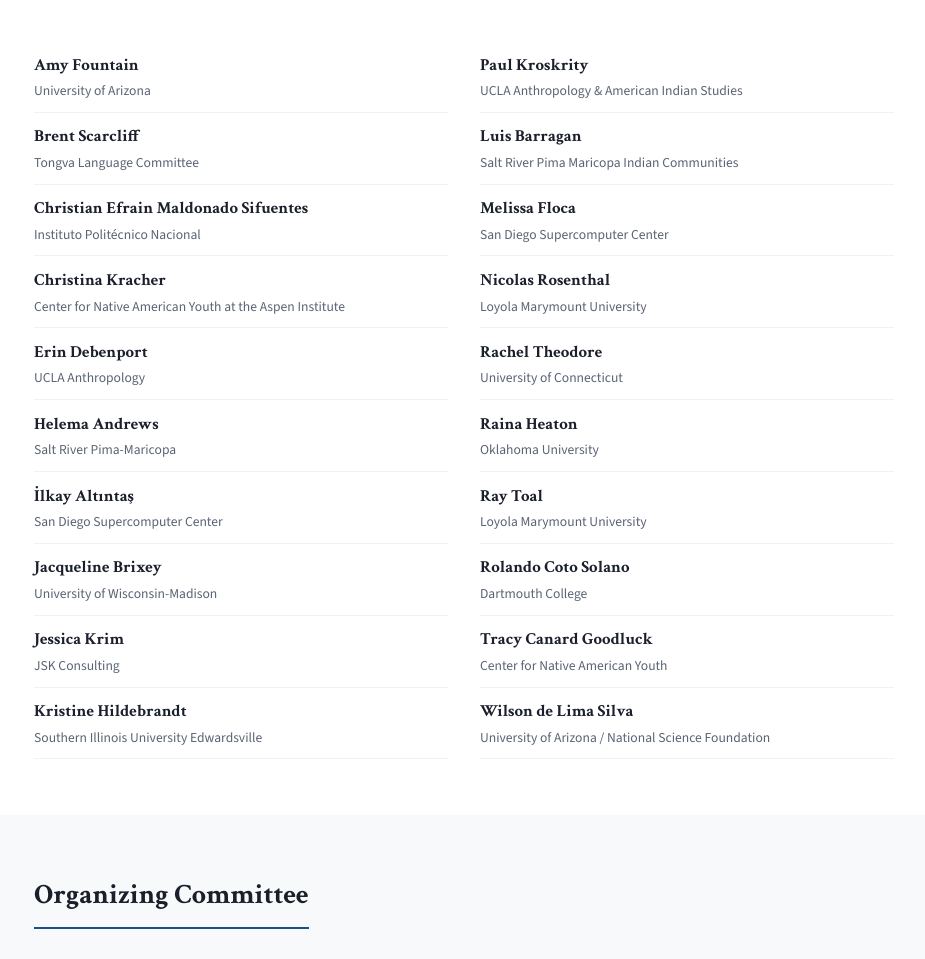
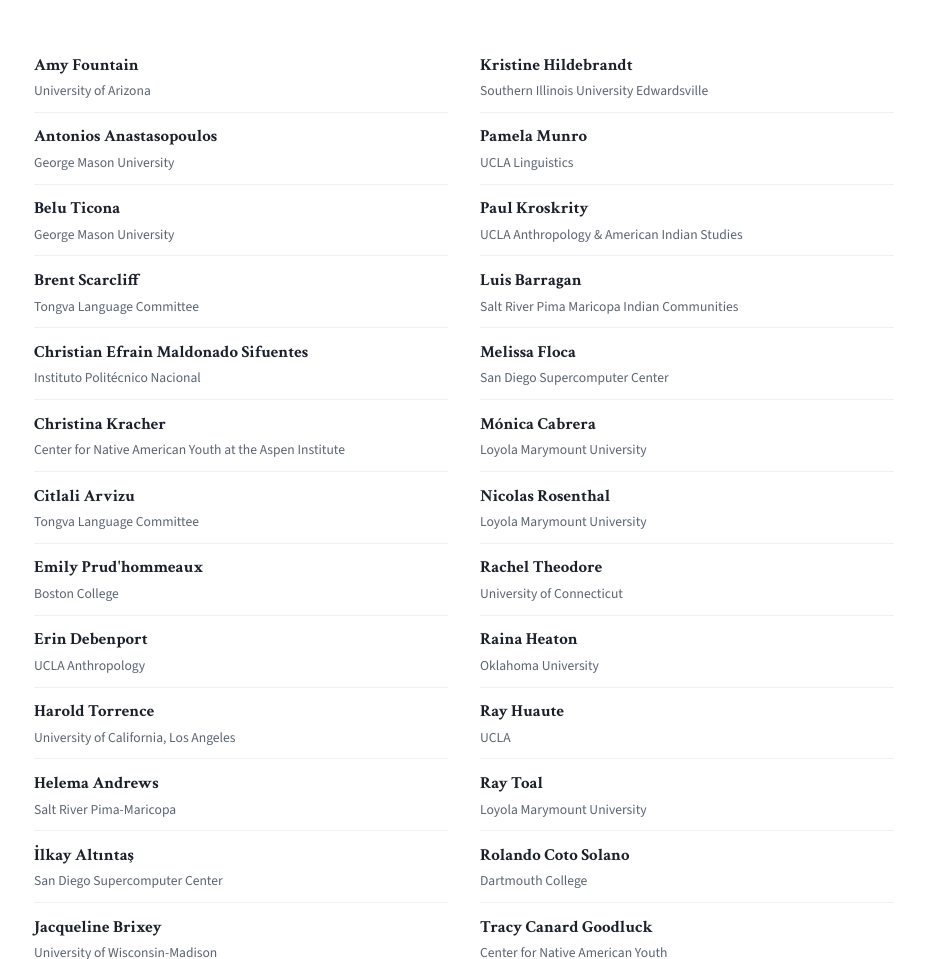
Before and after one commit to kubishi/sunawi-website, a website: page index.html in a window 1280 px wide. Shown: the part 1602-2561 px from the top of the page, without its empty margins (176-1101 px from the left). Drawn offline with nearby package versions, Linux system fonts and the light colour scheme.

Commit message:
Updates participants

```diff
--- a/index.html
+++ b/index.html
@@ -484,6 +484,14 @@
           <div class="participant-affiliation">University of Arizona</div>
         </div>
         <div class="participant">
+          <div class="participant-name">Antonios Anastasopoulos</div>
+          <div class="participant-affiliation">George Mason University</div>
+        </div>
+        <div class="participant">
+          <div class="participant-name">Belu Ticona</div>
+          <div class="participant-affiliation">George Mason University</div>
+        </div>
+        <div class="participant">
           <div class="participant-name">Brent Scarcliff</div>
           <div class="participant-affiliation">Tongva Language Committee</div>
         </div>
@@ -496,8 +504,20 @@
           <div class="participant-affiliation">Center for Native American Youth at the Aspen Institute</div>
         </div>
         <div class="participant">
+          <div class="participant-name">Citlali Arvizu</div>
+          <div class="participant-affiliation">Tongva Language Committee</div>
+        </div>
+        <div class="participant">
+          <div class="participant-name">Emily Prud'hommeaux</div>
+          <div class="participant-affiliation">Boston College</div>
+        </div>
+        <div class="participant">
           <div class="participant-name">Erin Debenport</div>
           <div class="participant-affiliation">UCLA Anthropology</div>
+        </div>
+        <div class="participant">
+          <div class="participant-name">Harold Torrence</div>
+          <div class="participant-affiliation">University of California, Los Angeles</div>
         </div>
         <div class="participant">
           <div class="participant-name">Helema Andrews</div>
@@ -520,6 +540,10 @@
           <div class="participant-affiliation">Southern Illinois University Edwardsville</div>
         </div>
         <div class="participant">
+          <div class="participant-name">Pamela Munro</div>
+          <div class="participant-affiliation">UCLA Linguistics</div>
+        </div>
+        <div class="participant">
           <div class="participant-name">Paul Kroskrity</div>
           <div class="participant-affiliation">UCLA Anthropology &amp; American Indian Studies</div>
         </div>
@@ -532,6 +556,10 @@
           <div class="participant-affiliation">San Diego Supercomputer Center</div>
         </div>
         <div class="participant">
+          <div class="participant-name">M&oacute;nica Cabrera</div>
+          <div class="participant-affiliation">Loyola Marymount University</div>
+        </div>
+        <div class="participant">
           <div class="participant-name">Nicolas Rosenthal</div>
           <div class="participant-affiliation">Loyola Marymount University</div>
         </div>
@@ -542,6 +570,10 @@
         <div class="participant">
           <div class="participant-name">Raina Heaton</div>
           <div class="participant-affiliation">Oklahoma University</div>
+        </div>
+        <div class="participant">
+          <div class="participant-name">Ray Huaute</div>
+          <div class="participant-affiliation">UCLA</div>
         </div>
         <div class="participant">
           <div class="participant-name">Ray Toal</div>
```
